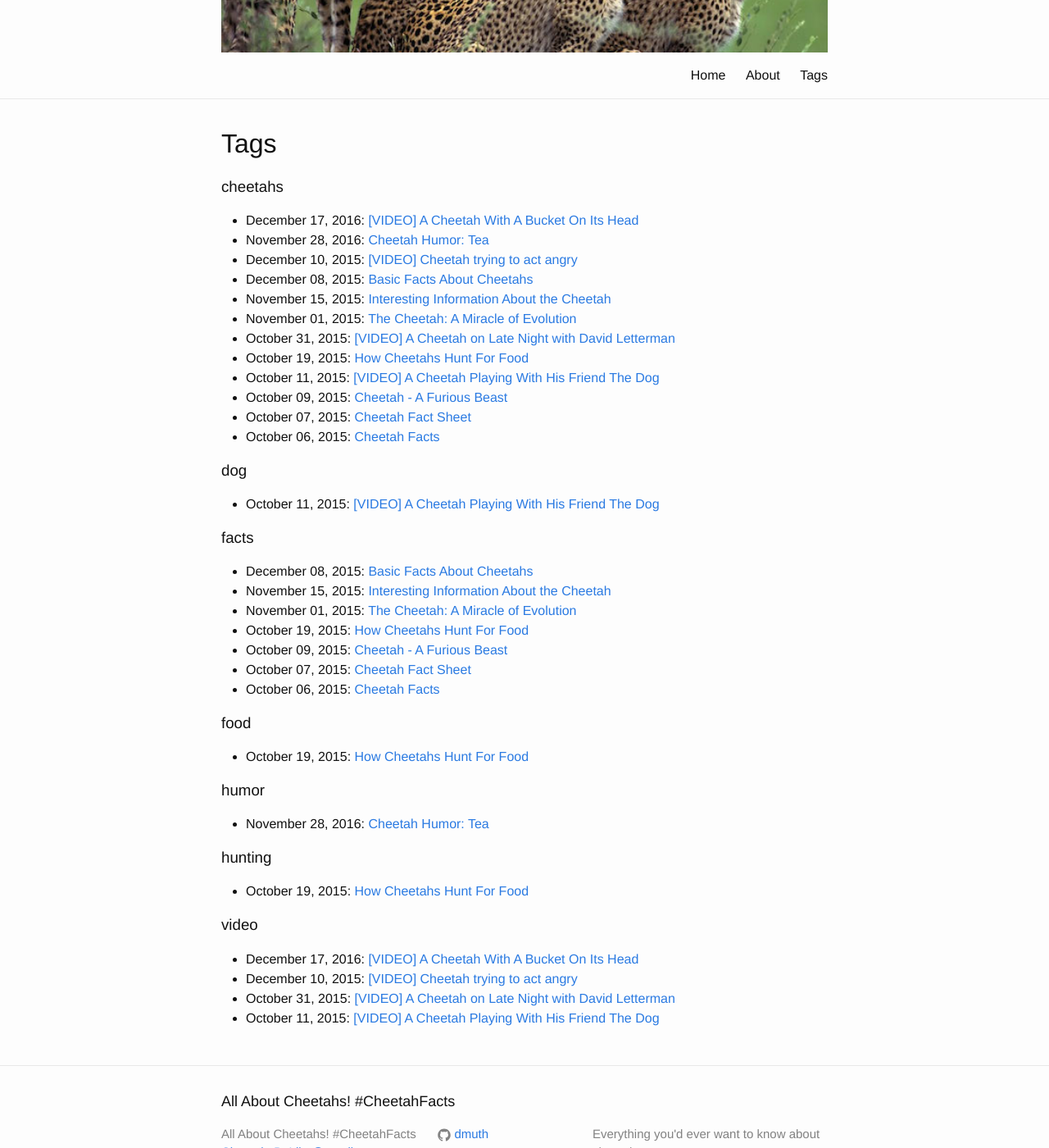
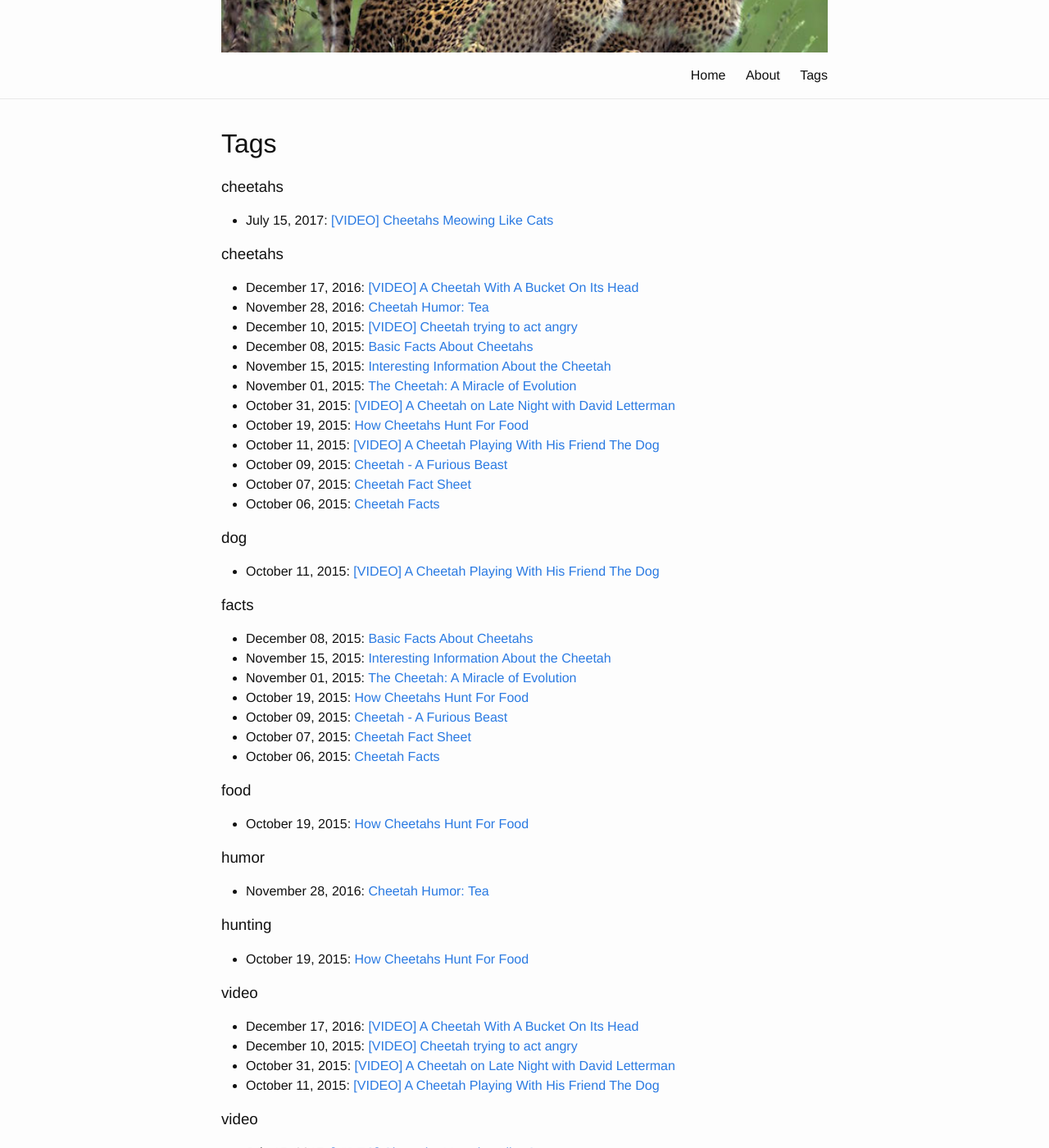
Before and after one commit to dmuth/dmuth.github.io, a Jekyll site: the page built from tags/index.html, in a window 1280 px wide and 1400 px high, scrolled down 351 px. Shown: the whole window at 82% size. Built offline with Jekyll 4.4.1, drawn with Linux system fonts in a browser that asks for light colours; comment, search, counter and statistics services are not loaded; some of the changed text lies outside the part shown.

```diff
--- a/_posts/2099-11-01-cheetahs-meowing-like-cats.md
+++ b/_posts/2017-07-15-cheetahs-meowing-like-cats.md
@@ -2,8 +2,8 @@
 layout: post
 title:  "[VIDEO] Cheetahs Meowing Like Cats"
 categories: videos
-date:   2016-11-01
-published: false
+date:   2017-07-15
+video: Gn5QBVWPBvk
 tags: video, cheetahs
 ---
 
```
